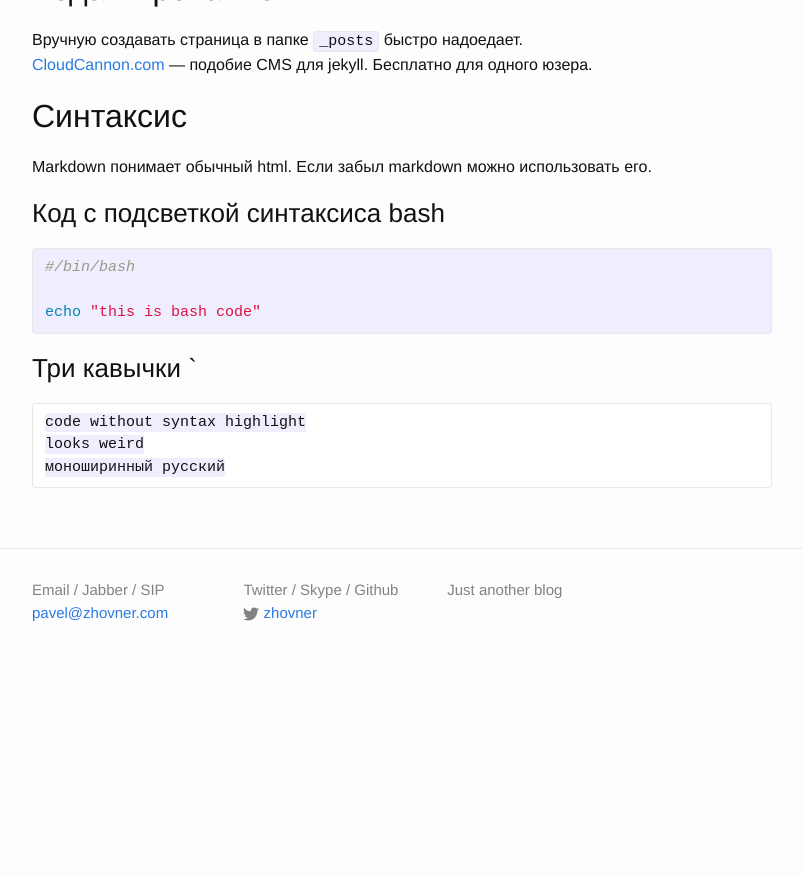
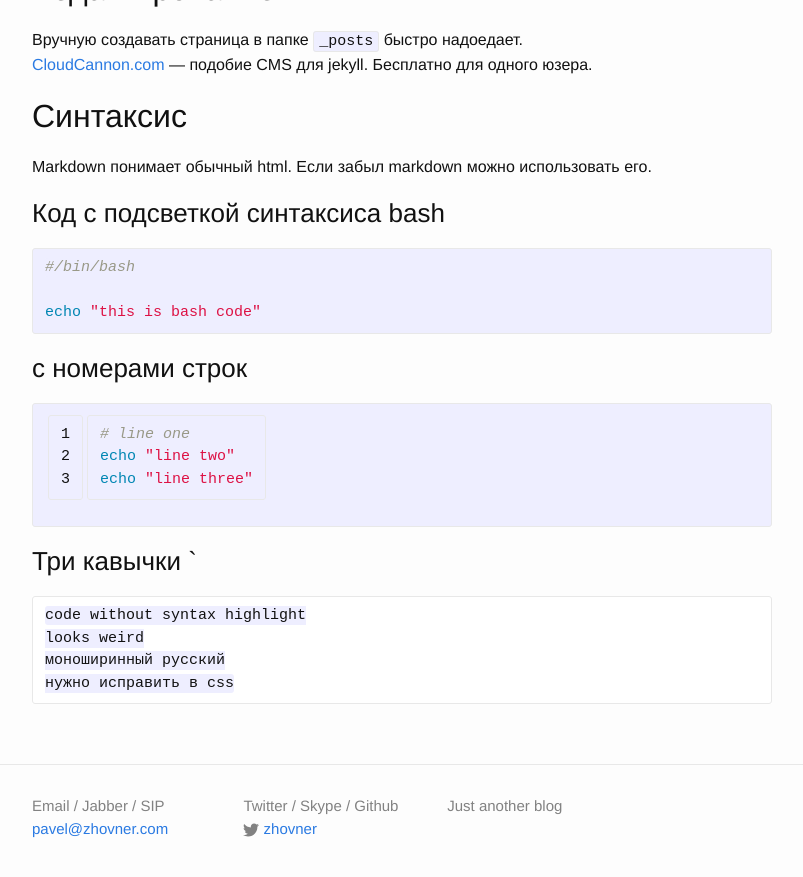
Before and after one commit to zhovner/zhovner.github.com, a Jekyll site: the page built from _posts/2017-09-27-jekyll.md, in a window 1280 px wide and 900 px high, scrolled down 1092 px. Shown: the top 877 px of the window, without its empty margins (238-1041 px from the left). Built offline with Jekyll 4.4.1, drawn with Linux system fonts in a browser that asks for light colours; comment, search, counter and statistics services are not loaded; before the commit the page ends 1776 px from its top, so only the background shows below that.

Commit message:
Updated '_posts/2017-09-27-jekyll.md' via CloudCannon

````diff
--- a/_posts/2017-09-27-jekyll.md
+++ b/_posts/2017-09-27-jekyll.md
@@ -35,10 +35,20 @@ Markdown понимает обычный html. Eсли забыл markdown мо
 echo "this is bash code"
 {% endhighlight %}
 
+### с номерами строк
+
+{% highlight bash linenos %}
+# line one
+echo "line two"
+echo "line three"
+{% endhighlight %}
+
+
 ### Три кавычки `
 
-```
+```bash
 code without syntax highlight
 looks weird
 моноширинный русский
+нужно исправить в css
 ```
````
